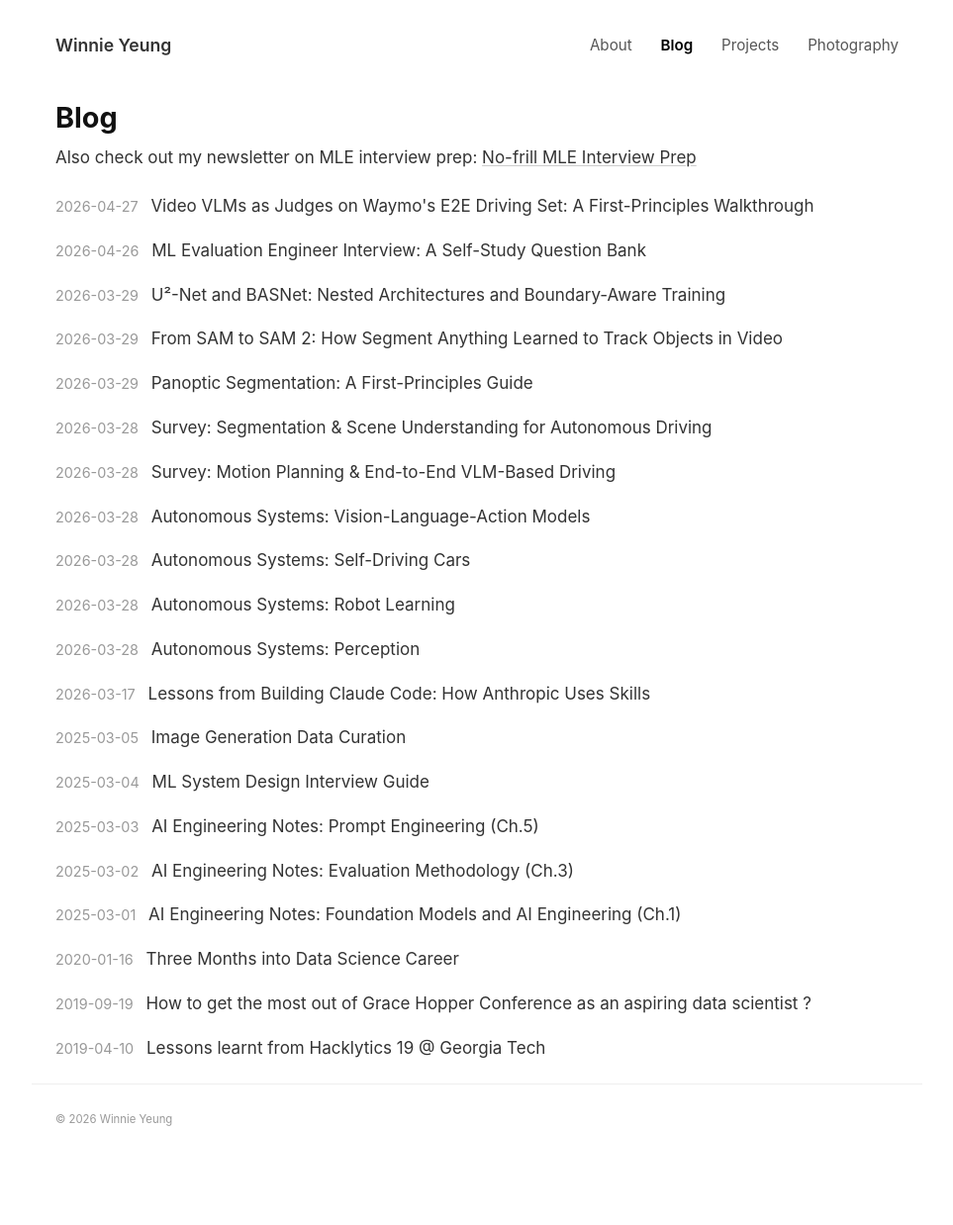
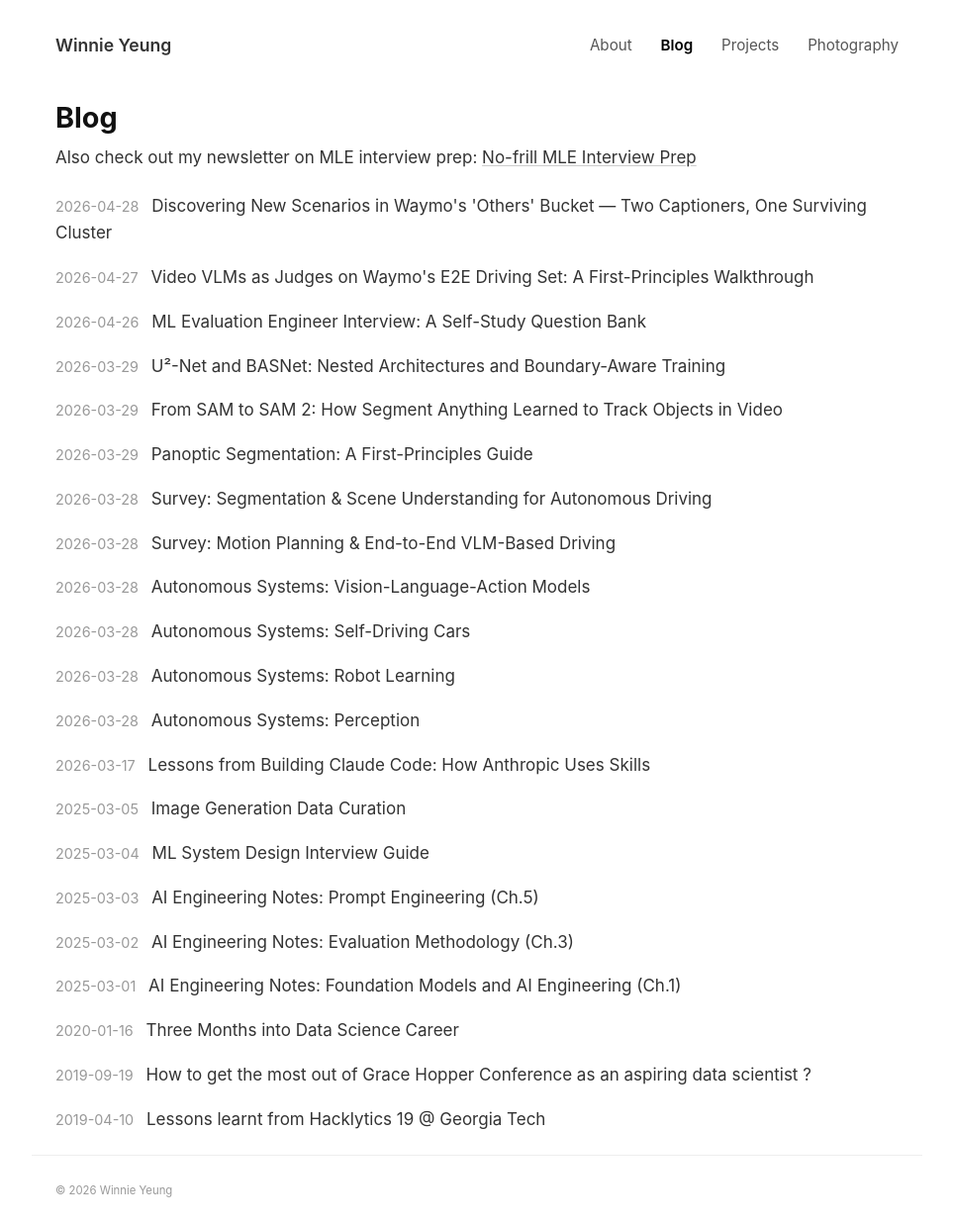
Before and after one commit to vionwinnie/vionwinnie.github.io, a Jekyll site: the page built from blog/index.html, in a window 1280 px wide. Shown: the whole page at 99% size, without its empty margins (158-1121 px from the left). Built offline with Jekyll 4.4.1, drawn with Linux system fonts in a browser that asks for light colours; the list of posts is cut into pages by our own code; before the commit the page ends 1166 px from its top, so only the background shows below that; part of the change alters nothing that is shown.

Commit message:
Add Others-discovery follow-up post + cross-link from main blog
New post 2026-04-28-others-discovery.md demonstrates the novel-scenario
branch from the previous post's triage funnel: caption all 22 of Waymo's
'Others' val clips with two independent VLMs (Cosmos + Molmo, N=3
stochastic each), embed and cluster each captioner separately, compute
cross-captioner ARI/NMI + Hungarian-matched Jaccard with B=1000
permutation null.

Headline: ARI=0.16 (p=0.033), exactly one cluster pair survives the
per-cluster significance threshold (Jaccard 0.60 vs null 0.467).
Subagent named the surviving cluster "Nighttime Street Driving" — a
conditions tag, not an event category, which is itself the meaningful
finding about how the 'Others' bucket is being used.

Cross-linked from Section 9 of the main post; honest framing about
small N=22 and shared captioner training distribution; the operational
takeaway is that captioner-cluster discovery surfaces *candidates* for
human taxonomy review, not auto-created categories.

Co-Authored-By: Claude Opus 4.7 (1M context) <noreply@anthropic.com>

```diff
--- a/_posts/2026-04-27-vlm-judge-waymo.md
+++ b/_posts/2026-04-27-vlm-judge-waymo.md
@@ -420,6 +420,10 @@ The single-pass $H(p)$ from Analysis 2 was the original proposal for gating beca
 
 The funnel diagram still applies; Analysis 3 just splits the "high-uncertainty" branch into AU-driven and EU-driven sub-branches, giving the human rater more information about *why* the VLM is uncertain.
 
+### What happens inside the novel-scenario branch
+
+Routing a clip to "taxonomy-review queue" only specifies *where* it goes — not *what to do once it gets there*. The follow-up post [*Discovering New Scenarios in Waymo's 'Others' Bucket*]({{ site.baseurl }}/2026/04/28/others-discovery.html) demonstrates the downstream pipeline: caption every flagged clip with two independent VLMs, embed and cluster each captioner's outputs separately, and surface only the cluster pairs that survive a permutation-test cross-validation. Run on Waymo's 22 `Others`-labeled val clips, exactly one cluster pair survives the gate (Jaccard 0.60, $p < 0.05$), and what the discovered cluster actually contains turns out to say more about how labelers handle ambiguous lighting than about a missing event category.
+
 ---
 
 ## 10. What we still can't measure
--- /dev/null
+++ b/_posts/2026-04-28-others-discovery.md
@@ -0,0 +1,157 @@
+---
+title: "Discovering New Scenarios in Waymo's 'Others' Bucket — Two Captioners, One Surviving Cluster"
+category: engineering
+excerpt: "A small follow-up that demonstrates the novel-scenario route from the previous triage funnel post: caption every 'Others' clip with two independent video VLMs, cluster each independently, and report only the discoveries that survive a permutation-test cross-validation. With 22 clips, exactly one cluster survives — and what it reveals about the 'Others' bucket is the actual story."
+tags: autonomous-driving vision-language-models clustering taxonomy-discovery waymo
+comments: true
+math: true
+---
+
+**Target audience:** ML practitioners following the [previous post]({{ site.baseurl }}/2026/04/27/vlm-judge-waymo.html) on VLM-as-judge for Waymo E2E. This is the standalone follow-up that demonstrates the *novel-scenario candidate* route in Section 9's triage funnel.
+
+---
+
+## Why this question matters
+
+The previous post's triage funnel had three downstream routes for clips a video VLM judge processes: **auto-bin** when uncertainty is low and judges agree, **standard human review** when uncertainty is high or judges disagree, and **novel-scenario candidate** when no judge is confident *and* the predicted distribution is roughly uniform across multiple non-default classes — the operational signal that the clip might not fit any of the existing 10 Waymo categories cleanly.
+
+That third route was specified but not demonstrated. This post demonstrates it on the most natural starting point: Waymo's `Others` cluster, the catch-all in their 10-class taxonomy. The hypothesis is simple: clips Waymo labeled `Others` shouldn't all be the same kind of "doesn't fit anywhere else." If a captioning VLM can describe each clip and we cluster the captions semantically, the dense regions of caption space should correspond to **discoverable sub-categories** Waymo could promote to first-class taxonomy entries.
+
+The operational payoff if it works: a learned-eval pipeline can flag specific clips for taxonomy review, not just generic human review.
+
+## Why two captioners, not one
+
+The obvious single-captioner version of this experiment is also the obvious failure mode: cluster structure that looks meaningful but is just an artifact of one model's stylistic patterns. If Cosmos-Reason 2 always opens captions with "The scene unfolds..." and Molmo always opens with "The vehicle is...", a dumb clusterer might find dense regions just on the opening phrase.
+
+To gate against this, we run **two independent captioners** — Cosmos-Reason 2-2B and Molmo2-8B, both with native video understanding, both with observably different output styles in the previous post's experiments. We caption each clip with each captioner, embed each captioner's outputs separately, cluster each separately, and then ask: **do the two captioners independently put the same clips together?**
+
+Cluster pairs that emerge from BOTH captioners are the trustworthy discoveries. Cluster pairs that only one captioner finds are likely captioner artifacts. Cross-captioner agreement is the methodological gate.
+
+This is also the load-bearing answer to a critical-reviewer question: even if both captioners share web-data training distribution and aren't fully independent, agreement between two models with different decoder behavior is *better* evidence than a single model's confident clustering.
+
+## Setup
+
+| Step | What | Why |
+|---|---|---|
+| Data | All 22 `Others`-labeled sequences in WOD-E2E val (8-camera composites at 4 Hz, 32 frames each) | Every `Others` clip in val. We did *not* sample. |
+| Captioning | Cosmos and Molmo each generate **N=3** stochastic captions per clip (`temperature=0.5`, `max_new_tokens=200`) | Lets us measure within-captioner stability before claiming cross-captioner agreement is meaningful. |
+| Embedding | `sentence-transformers/all-MiniLM-L6-v2` on each caption; mean-pool the 3 embeddings per (clip, captioner) | Standard, fast, no API. |
+| Clustering | HDBSCAN (`min_cluster_size=3, min_samples=2`) on the mean embeddings, **per captioner** | Density-based — no need to specify K, naturally produces "noise" points (clips that don't fit any dense region). |
+| Cross-captioner agreement | ARI + NMI between the two cluster assignments + Hungarian bipartite matching on per-cluster Jaccard overlap of clip-set membership | ARI/NMI are label-permutation-invariant by construction. Hungarian matching finds the canonical Cosmos-cluster ↔ Molmo-cluster correspondence by clip overlap, not by label. |
+| Significance | $B = 1000$ permutation null on ARI, NMI, and per-cluster max-Jaccard | Converts "ARI = 0.16" from an arbitrary number into "ARI = 0.16 with $p$ under permutation." |
+
+The captioning prompt was identical for both models:
+
+> *"Describe this autonomous-vehicle scenario in 2-3 concrete sentences. Focus on: (1) what kind of road and environment, (2) what the safety-relevant agents are doing, (3) any unusual or interesting elements that distinguish this clip from typical driving footage. Do not name a category or label — just describe what you see."*
+
+The "do not name a category" line is deliberate — we don't want the captioner to leak Waymo's taxonomy vocabulary into the captions and have the clusterer find it.
+
+## Honest size note
+
+WOD-E2E val has **22 `Others` clips total**. With $N = 22$ and HDBSCAN's `min_cluster_size=3`, this study is at the lower end of what unsupervised clustering can meaningfully do — there's room for at most ~7 clusters and the per-cluster sample sizes will be small. The previous post planned for ~60 clips; the actual count came in lower. We ran the experiment honestly with what's available rather than artificially augmenting from other clusters, since the question is specifically about the `Others` bucket. Treat the per-cluster numbers as suggestive rather than tight.
+
+## What each captioner found
+
+After embedding and clustering, here is the per-captioner UMAP projection. Same clips, two captioners, two independent clusterings:
+
+![Two side-by-side UMAP scatter plots, one per captioner. Cosmos panel: 22 points colored by HDBSCAN cluster ID — 3 in cluster 0, 9 in cluster 1, 10 noise. Molmo panel: 22 points — 5 in cluster 0, 13 in cluster 1, 4 noise. The geometric layouts are different because the underlying caption embeddings are different, but each has 2 visible clusters.]({{ site.baseurl }}/assets/img/blog/others-discovery/others_caption_umap_both.png)
+
+Per-captioner summary:
+
+| Captioner | HDBSCAN clusters | Noise points | Agglomerative (silhouette-K) | Within-captioner pair stability |
+|---|---|---|---|---|
+| Cosmos-Reason 2-2B | 2 | 10 / 22 | K=4 | 15.6% |
+| Molmo2-8B | 2 | 4 / 22 | K=6 | 20.4% |
+
+Two things are worth flagging immediately:
+
+1. **Cosmos has many more noise points than Molmo.** Cosmos rejects 10 / 22 clips as not fitting any dense region; Molmo rejects 4. This is consistent with Cosmos producing more *uniformly verbose* captions (every clip becomes a long descriptive paragraph), making the embedding space more diffuse. Molmo's terser, more variable captions cluster more tightly.
+2. **Within-captioner stability is low** (15-20% of clip pairs co-clustered in a majority of the 3 stochastic-caption runs). With only $N = 22$ clips and 3 caption runs per clip, the floor is noisy. This is the small-sample tax we pay for running on the actual `Others` set rather than a larger augmented one.
+
+Neither finding sinks the experiment, but both shape what cross-captioner agreement would have to look like to be defensible.
+
+## Cross-captioner agreement
+
+The whole point of the two-captioner design is the next plot. Left panel: the per-cluster Jaccard matrix on clip-set membership (rows = Cosmos clusters, columns = Molmo clusters). Hungarian bipartite matching picks the unique 1-to-1 pairing of Cosmos clusters to Molmo clusters that maximizes total Jaccard. Right panel: the permutation-null distribution of ARI ($B = 1000$ random label shuffles), with the observed value marked.
+
+![Two-panel figure. Left: 2×2 Jaccard heatmap with cell values 0.60 and 0.375 for the diagonal Hungarian matches; the 0.60 cell is highlighted in cyan as significant under permutation, the 0.375 cell is highlighted in red as below the null threshold. Right: histogram of 1000 permuted ARIs, mean near 0, with the observed ARI = 0.16 marked by a red vertical line and the null 95th percentile at 0.124 marked by a black dashed line.]({{ site.baseurl }}/assets/img/blog/others-discovery/others_cross_captioner_overlay.png)
+
+The headline numbers:
+
+| Metric | Observed | Permutation null | Interpretation |
+|---|---|---|---|
+| ARI (Cosmos vs Molmo) | **0.161** | mean 0.000 ± 0.066, 95%ile 0.124, **p = 0.033** | Above chance |
+| NMI | **0.341** | mean 0.116 ± 0.070, 95%ile 0.254 | Above chance |
+| Max per-cluster Jaccard | **0.60** | 95%ile 0.467 | Above the per-cluster significance threshold |
+| Surviving cluster pairs | **1 of 2** | — | Cosmos cluster 0 ↔ Molmo cluster 0 (Jaccard 0.60) survives; the second matched pair (Jaccard 0.375) is at-or-below random |
+
+So the cross-captioner agreement is real but modest, and it concentrates in **one specific cluster pair** rather than uniformly across the whole partition. The other matched pair — the larger "generic urban driving" lump — has a Jaccard match of 0.375, below the 0.467 95-percentile null threshold, meaning that pair's overlap is no better than what we'd see by random chance. The agreement here is *category-specific*, not diffuse.
+
+## The one surviving discovery: nighttime / low-light driving
+
+The single significant cross-captioner cluster pair is Cosmos cluster 0 (3 clips) ↔ Molmo cluster 0 (5 clips), with 3 clips in the intersection (`9b0d28378699`, `9e4afa858b13`, `c2b5c5e7dcfd`). The full union of 5 clips: `1c2695b6dc58`, `4fe50a077365`, `9b0d28378699`, `9e4afa858b13`, `c2b5c5e7dcfd`.
+
+A general-purpose subagent given both captioners' captions for these clips — and told they had been independently grouped by the clustering and survived a permutation-test gate — proposed:
+
+> **Nighttime Street Driving** — *Ego vehicle navigating dimly lit urban or residential streets at night where streetlights, headlights, and building lights provide the primary illumination.*
+>
+> *Confidence: high. Key signals: nighttime/dark setting mentioned by both captioners; streetlight/headlight illumination as primary light source; urban or residential street context.*
+
+Two of the agreed clips, exactly as the captioners saw them:
+
+<video src="{{ site.baseurl }}/assets/img/blog/others-discovery/nightclip_9b0d28378699.mp4" controls width="700" preload="metadata"></video>
+
+<video src="{{ site.baseurl }}/assets/img/blog/others-discovery/nightclip_9e4afa858b13.mp4" controls width="700" preload="metadata"></video>
+
+Sample captions (1 per captioner per clip, both captioners independently):
+
+| Clip | Cosmos | Molmo |
+|---|---|---|
+| `9b0d28378699` | "The scene unfolds at night on a dimly lit residential street, where the road is illuminated by streetlights and vehicle headlights..." | "The vehicle is driving on a dark, wet road at night with limited visibility. Other vehicles are traveling in both directions..." |
+| `9e4afa858b13` | "The scene unfolds on a dimly lit, two-way road at night, with the primary illumination coming from streetlights..." | "The vehicle is traveling on a two-lane road at night, passing through a residential area with houses and parked cars..." |
+| `c2b5c5e7dcfd` | "The scene unfolds on a dimly lit road at night, where the primary source of illumination comes from the headlights of a vehicle approaching..." | "The vehicle is traveling on a dark, two-lane road at night, with minimal ambient lighting..." |
+
+## Why this is more interesting than it looks
+
+The discovery is operationally modest — one sub-cluster, 5 clips, "nighttime driving" — but it lands in a methodologically meaningful place: **Nighttime Street Driving is not the kind of category Waymo's existing 10 are.**
+
+Waymo's taxonomy is *agent/event-driven*: Cyclist, Pedestrian, Cut_in, Construction, Foreign Object Debris, Special Vehicles. These categories say what kind of safety-relevant *event* the clip contains. "Nighttime Street Driving" doesn't say what's happening — it says *what conditions* the scene is captured under.
+
+Two readings of this finding, both worth saying out loud:
+
+1. **The `Others` bucket is partially a "lighting / weather conditions" catch-all, not a "novel scenario types" catch-all.** When labelers can't apply a clean event tag because low light obscures the safety-relevant agent, the clip ends up in `Others`. That's a finding about how the labeling pipeline interacts with conditions, not about a missing event category.
+2. **Caption-based discovery is biased toward what captioners can describe well.** Both Cosmos and Molmo produce strong, consistent captions about lighting, weather, and street-type — these are the visual features that survive into text. Subtler scenario types ("vehicle making an unprotected left turn into oncoming traffic"; "driver confused by ambiguous lane markings") are the things captioners struggle with, and exactly the things this method would be most useful for finding. The method works, but it works best on the surface features the captioners already see clearly.
+
+For the operational triage funnel, the practical takeaway is: a "novel-scenario candidate" branch shouldn't auto-create a new event category from a discovered cluster. It should route to a *taxonomy-review queue* where a human decides whether the cluster is (a) a missing event type, (b) a missing condition tag, or (c) an artifact of how labelers handle ambiguous clips. The VLM-cluster pipeline does the *finding*; the human does the *judging*.
+
+## What this round explicitly doesn't do
+
+- **Sample size.** 22 clips. The method's resolution is bounded by what fits in dense HDBSCAN regions of size ≥3 — practically 1-3 surviving cluster pairs.
+- **Two captioners is not "two independent measurement systems."** Both are open-weights video VLMs trained on overlapping web-scale image/video-text data. Their caption styles differ but their underlying visual feature extractors share substantial inductive bias. A truly independent third opinion (e.g., a frame-level still-image VLM, or human-written captions on the same clips) would strengthen any agreement claim. We did not run that round.
+- **No fine-tuning.** Both captioners are zero-shot. A captioner fine-tuned on Waymo cluster names would presumably surface much sharper sub-clusters in `Others` — and would also be much more vulnerable to leaking the taxonomy vocabulary. The right thing to do next is run the same experiment with a third captioner on a larger AV-scenario dataset, not to fine-tune the current ones.
+- **No silhouette / cluster-stability sweep.** We picked `min_cluster_size=3` once and ran. With more data, sweeping clustering parameters and reporting only clusters that survive across multiple parameter settings would be the right move.
+
+## Connection back to the main funnel
+
+In the [main post]({{ site.baseurl }}/2026/04/27/vlm-judge-waymo.html), Section 9 specifies the triage funnel routing rule for "novel-scenario candidate" as: high uncertainty + no judge confident + roughly uniform predicted distribution → flag for taxonomy review. This follow-up corresponds to that route's *downstream* step — *what to do once a clip lands in the taxonomy-review queue*. The answer:
+
+1. Caption with at least two independent VLMs.
+2. Embed and cluster each captioner's outputs separately.
+3. Compute cross-captioner agreement with a permutation null.
+4. Hand only the cluster pairs that survive the per-cluster significance threshold to a human reviewer with subagent-proposed names.
+5. Surface (a) the proposed name, (b) the agreed-upon clip set, (c) the cross-captioner Jaccard, and (d) the question "is this an event category, a conditions tag, or a labeling artifact?"
+
+The combined pipeline is: *VLM judge surfaces candidates → captioner-cluster pipeline proposes structure → human decides the taxonomy implication.* No step claims more authority than it has earned.
+
+## Artifacts
+
+- `analysis/inspection_sample.md` — Phase B caption quality-gate inspection record (10 clips × 2 captioners × 3 captions)
+- `analysis/others_caption_umap_both.png` — UMAP scatter per captioner
+- `analysis/others_cross_captioner_overlay.png` — Jaccard heatmap + permutation-null histogram
+- `analysis/others_cross_captioner_agreement.json` — full ARI/NMI/Jaccard/p-value table
+- `analysis/others_discovered_categories.json` — surviving clusters with subagent-proposed names
+
+Source scripts:
+- `gpu_box_scripts/caption_clips_cosmos.py`, `caption_clips_molmo.py` — captioning pipelines (forked from the VLM-judge scripts)
+- `analysis/cluster_others_captions.py` — Phase C clustering + within-captioner stability
+- `analysis/cross_captioner_agreement.py` — Phase D agreement + permutation test
```
Also changed, not shown: assets/img/blog/others-discovery/others_caption_umap_both.png (added), assets/img/blog/others-discovery/others_cross_captioner_overlay.png (added), 2 other files.
